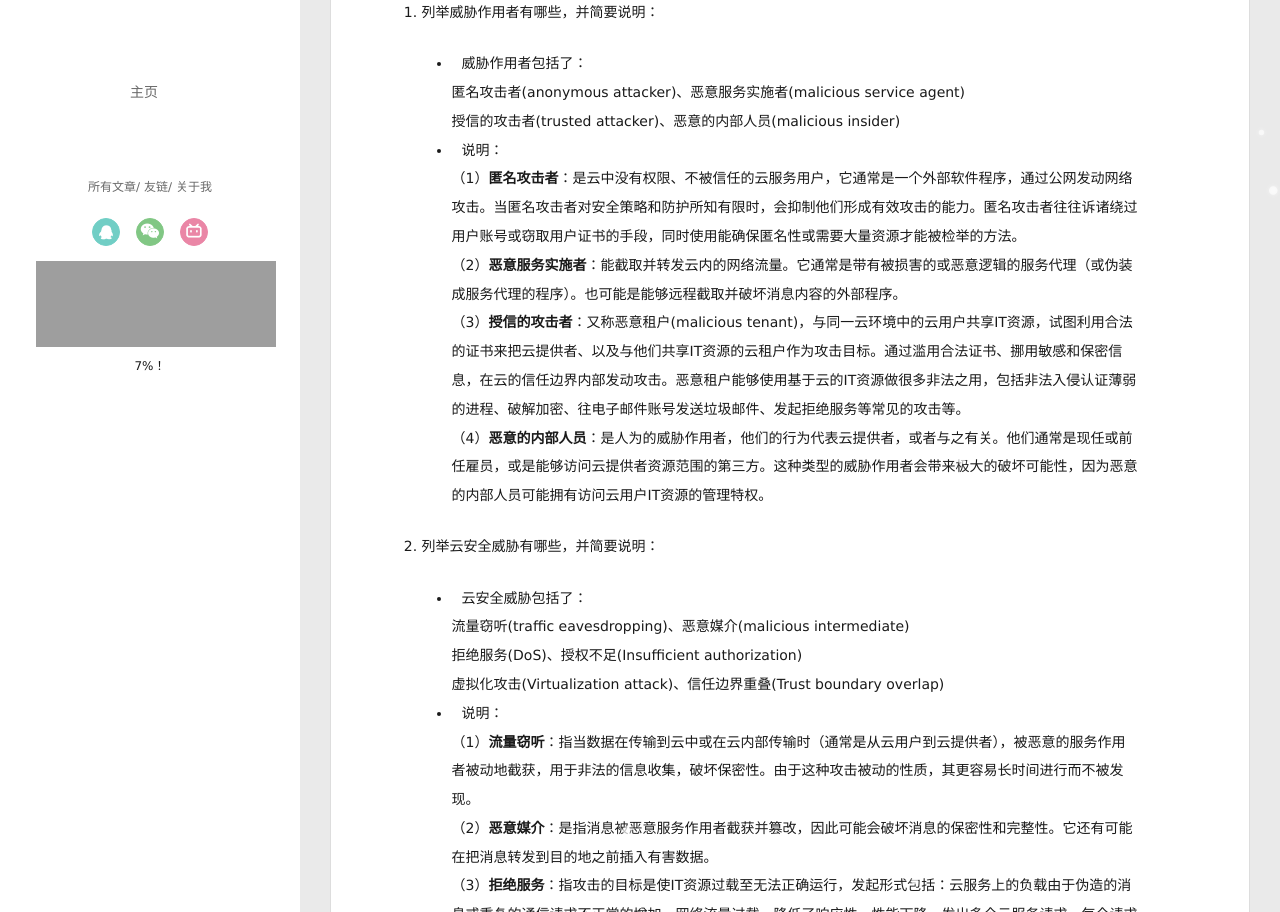
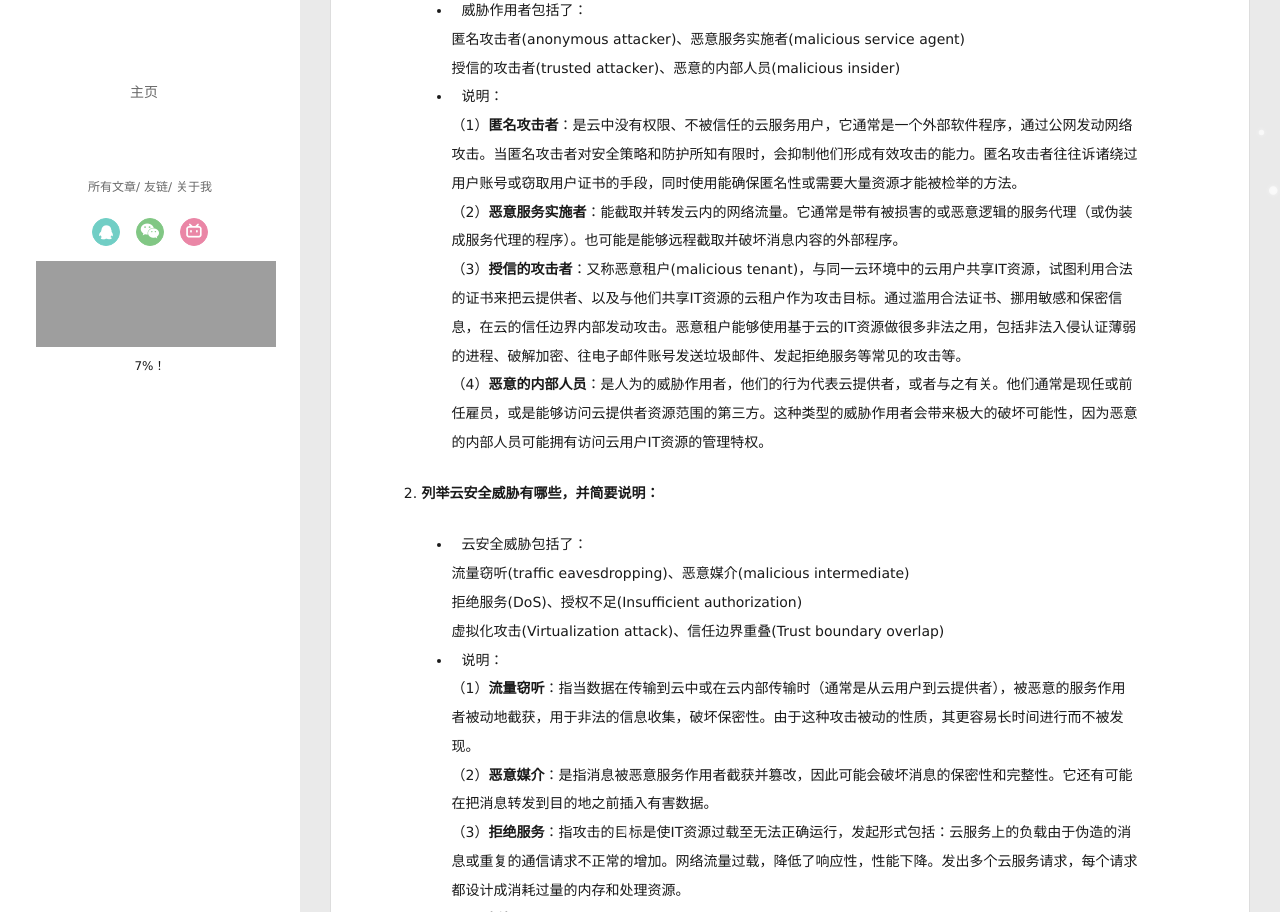
Before and after one commit to 920221453/920221453, a plain HTML site: page 2022/03/19/Homework2/index.html in a window 1280 px wide and 2164 px high. Shown: the part 323-1235 px from the top of the page. Drawn offline with Linux system fonts and the light colour scheme; some packages are replaced by stand-ins of ours; no server answers; grey boxes are pictures that could not be loaded; a script that the page names is missing.

Commit message:
Site updated: 2022-03-19 20:40:51

```diff
--- a/2022/03/19/Homework2/index.html
+++ b/2022/03/19/Homework2/index.html
@@ -10,15 +10,15 @@
   <meta name="generator" content="hexo-theme-yilia-plus">
   <meta name="viewport" content="width=device-width, initial-scale=1, maximum-scale=1">
 
-  <meta name="description" content="云计算 作业2学号：201918130231   姓名：江鹏宇   班级：计科19.3题目： 列举威胁作用者有哪些，并简要说明：  威胁作用者包括了：  匿名攻击者(anonymous attacker)、恶意服务实施者(malicious service agent)  授信的攻击者(trusted attacker)、恶意的内部人员(malicious insider) 说明：  （1）匿名攻">
+  <meta name="description" content="云计算 作业2学号：201918130231   姓名：江鹏宇   班级：计科19.3 列举威胁作用者有哪些，并简要说明：  威胁作用者包括了：  匿名攻击者(anonymous attacker)、恶意服务实施者(malicious service agent)  授信的攻击者(trusted attacker)、恶意的内部人员(malicious insider) 说明：  （1）匿名攻击者：">
 <meta property="og:type" content="article">
 <meta property="og:title" content="Homework2">
 <meta property="og:url" content="http://example.com/2022/03/19/Homework2/index.html">
 <meta property="og:site_name" content="Hexo">
-<meta property="og:description" content="云计算 作业2学号：201918130231   姓名：江鹏宇   班级：计科19.3题目： 列举威胁作用者有哪些，并简要说明：  威胁作用者包括了：  匿名攻击者(anonymous attacker)、恶意服务实施者(malicious service agent)  授信的攻击者(trusted attacker)、恶意的内部人员(malicious insider) 说明：  （1）匿名攻">
+<meta property="og:description" content="云计算 作业2学号：201918130231   姓名：江鹏宇   班级：计科19.3 列举威胁作用者有哪些，并简要说明：  威胁作用者包括了：  匿名攻击者(anonymous attacker)、恶意服务实施者(malicious service agent)  授信的攻击者(trusted attacker)、恶意的内部人员(malicious insider) 说明：  （1）匿名攻击者：">
 <meta property="og:locale" content="en_US">
 <meta property="article:published_time" content="2022-03-19T06:16:49.000Z">
-<meta property="article:modified_time" content="2022-03-19T12:35:26.488Z">
+<meta property="article:modified_time" content="2022-03-19T12:40:37.910Z">
 <meta property="article:author" content="J P Y">
 <meta name="twitter:card" content="summary">
 
@@ -248,14 +248,14 @@
 
   <div class="article-entry" itemprop="articleBody">
 
-    <h2 id="云计算-作业2"><a href="#云计算-作业2" class="headerlink" title="云计算 作业2"></a>云计算 作业2</h2><h3 id="学号：201918130231-姓名：江鹏宇-班级：计科19-3"><a href="#学号：201918130231-姓名：江鹏宇-班级：计科19-3" class="headerlink" title="学号：201918130231   姓名：江鹏宇   班级：计科19.3"></a>学号：201918130231   姓名：江鹏宇   班级：计科19.3</h3><h4 id="题目："><a href="#题目：" class="headerlink" title="题目："></a>题目：</h4><ol>
-<li><p>列举威胁作用者有哪些，并简要说明：</p>
+    <h1 id="云计算-作业2"><a href="#云计算-作业2" class="headerlink" title="云计算 作业2"></a>云计算 作业2</h1><h2 id="学号：201918130231-姓名：江鹏宇-班级：计科19-3"><a href="#学号：201918130231-姓名：江鹏宇-班级：计科19-3" class="headerlink" title="学号：201918130231   姓名：江鹏宇   班级：计科19.3"></a>学号：201918130231   姓名：江鹏宇   班级：计科19.3</h2><ol>
+<li><p><strong>列举威胁作用者有哪些，并简要说明：</strong></p>
 <ul>
 <li>威胁作用者包括了：<br>  匿名攻击者(anonymous attacker)、恶意服务实施者(malicious service agent)<br>  授信的攻击者(trusted attacker)、恶意的内部人员(malicious insider)</li>
 <li>说明：<br>  （1）<strong>匿名攻击者</strong>：是云中没有权限、不被信任的云服务用户，它通常是一个外部软件程序，通过公网发动网络攻击。当匿名攻击者对安全策略和防护所知有限时，会抑制他们形成有效攻击的能力。匿名攻击者往往诉诸绕过用户账号或窃取用户证书的手段，同时使用能确保匿名性或需要大量资源才能被检举的方法。<br>  （2）<strong>恶意服务实施者</strong>：能截取并转发云内的网络流量。它通常是带有被损害的或恶意逻辑的服务代理（或伪装成服务代理的程序）。也可能是能够远程截取并破坏消息内容的外部程序。<br>  （3）<strong>授信的攻击者</strong>：又称恶意租户(malicious tenant)，与同一云环境中的云用户共享IT资源，试图利用合法的证书来把云提供者、以及与他们共享IT资源的云租户作为攻击目标。通过滥用合法证书、挪用敏感和保密信息，在云的信任边界内部发动攻击。恶意租户能够使用基于云的IT资源做很多非法之用，包括非法入侵认证薄弱的进程、破解加密、往电子邮件账号发送垃圾邮件、发起拒绝服务等常见的攻击等。<br>  （4）<strong>恶意的内部人员</strong>：是人为的威胁作用者，他们的行为代表云提供者，或者与之有关。他们通常是现任或前任雇员，或是能够访问云提供者资源范围的第三方。这种类型的威胁作用者会带来极大的破坏可能性，因为恶意的内部人员可能拥有访问云用户IT资源的管理特权。</li>
 </ul>
 </li>
-<li><p>列举云安全威胁有哪些，并简要说明：</p>
+<li><p><strong>列举云安全威胁有哪些，并简要说明：</strong></p>
 <ul>
 <li>云安全威胁包括了：<br>  流量窃听(traffic eavesdropping)、恶意媒介(malicious intermediate)<br>  拒绝服务(DoS)、授权不足(Insufficient authorization)<br>  虚拟化攻击(Virtualization attack)、信任边界重叠(Trust boundary overlap)</li>
 <li>说明：<br>  （1）<strong>流量窃听</strong>：指当数据在传输到云中或在云内部传输时（通常是从云用户到云提供者），被恶意的服务作用者被动地截获，用于非法的信息收集，破坏保密性。由于这种攻击被动的性质，其更容易长时间进行而不被发现。<br>  （2）<strong>恶意媒介</strong>：是指消息被恶意服务作用者截获并篡改，因此可能会破坏消息的保密性和完整性。它还有可能在把消息转发到目的地之前插入有害数据。<br>  （3）<strong>拒绝服务</strong>：指攻击的目标是使IT资源过载至无法正确运行，发起形式包括：云服务上的负载由于伪造的消息或重复的通信请求不正常的增加。网络流量过载，降低了响应性，性能下降。发出多个云服务请求，每个请求都设计成消耗过量的内存和处理资源。<br>  （4）<strong>授权不足</strong>：是指错误的授予了攻击者访问权限，或是授权太宽泛，导致攻击者能够访问本应该受到保护的IT资源。这种攻击的一种变种称为弱认证，如果用弱密码或共享账户来保护IT资源，就可能导致这种攻击。<br>  （5）<strong>虚拟化攻击</strong>：利用虚拟化平台的漏洞来危害虚拟化平台的保密性、完整性和可用性。<br>  （6）<strong>信任边界重叠</strong>：如果云中的物理IT资源是由不同的云服务共享的，那么这些云服务用户的信任边界是重叠的。恶意的云服务用户可以把目标设定为共享的IT资源，意图损害其他共享同样信任边界的云服务用户或IT资源。<br>  （<strong>总结</strong>）流量窃听和恶意媒介攻击通常是由截取网络流量的恶意服务作用者实施的；拒绝服务攻击的发生是当目标IT资源由于请求过多而负载过重，这些请求意在使IT资源性能陷入瘫痪或不可用。授权不足攻击是指错误的授予了攻击者访问权限或是授权太宽泛，或是使用了弱密码；虚拟化攻击利用的是虚拟化环境的漏洞，获得了对底层物理硬件未被授权的访问。重叠的信任边界潜藏了一种威胁，攻击者可以利用多个云用户共享的、基于云的IT资源。</li>
```
Also changed, not shown: index.html (+3 -3 lines).
